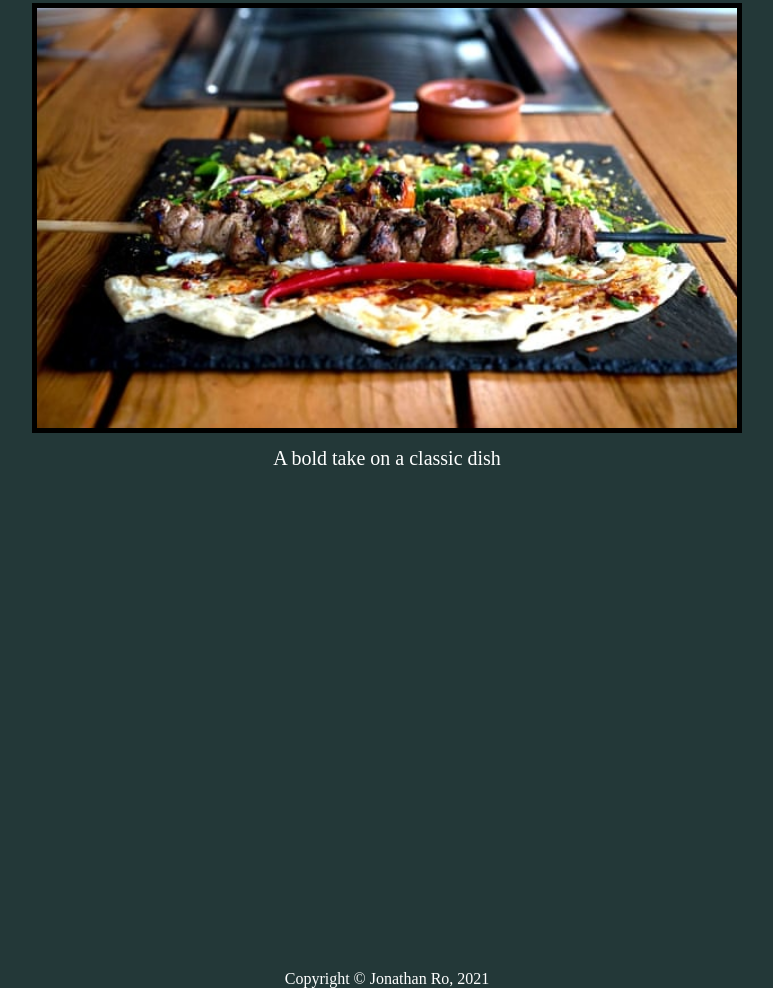
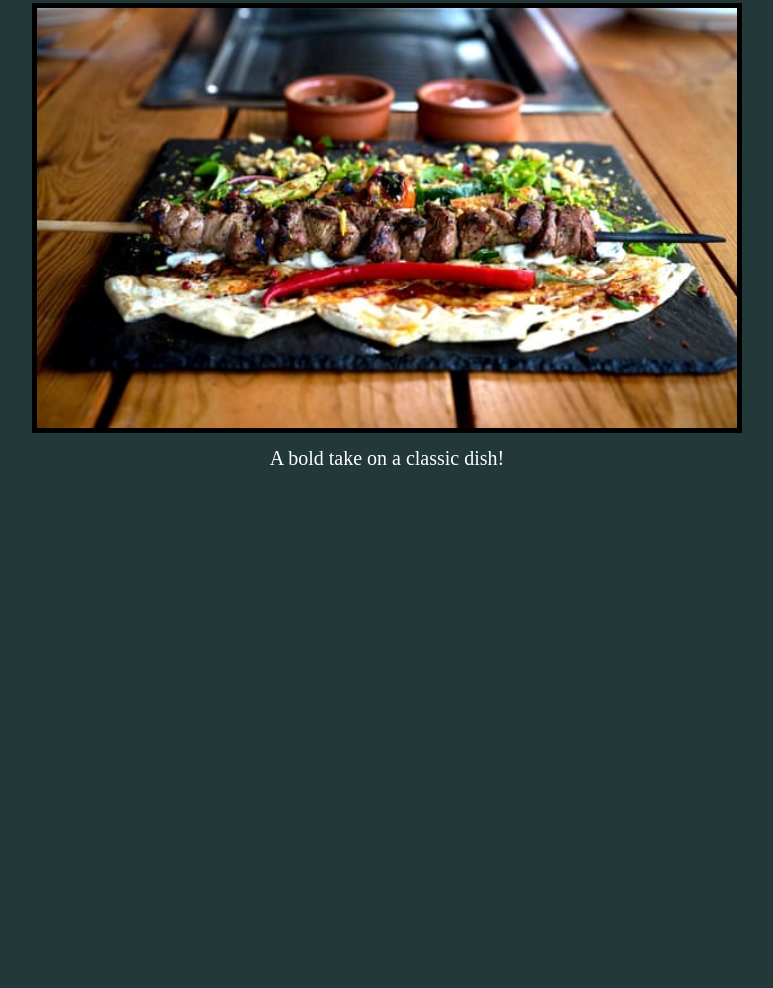
Before and after one commit to jonro2955/odin_javascript_3_restaurant_page, a plain HTML site: page index.html in a window 1280 px wide. Shown: the part 129-1117 px from the top of the page, without its empty margins (253-1026 px from the left). After the commit the page ends 800 px from the top, so only its background shows below. Drawn offline with Linux system fonts and the light colour scheme.

Commit message:
Edited copy

```diff
--- a/main.js
+++ b/main.js
@@ -16,7 +16,7 @@
   \**********************/
 /***/ ((__unused_webpack_module, __webpack_exports__, __webpack_require__) => {
 
-eval("__webpack_require__.r(__webpack_exports__);\n/* harmony export */ __webpack_require__.d(__webpack_exports__, {\n/* harmony export */   \"default\": () => (__WEBPACK_DEFAULT_EXPORT__)\n/* harmony export */ });\nfunction loadAbout(){\n  const contentDiv = document.getElementById(\"content\");\n\n  const about = document.createElement(\"div\");\n  const imgMain = document.createElement(\"img\");\n  const aboutText = document.createElement(\"div\");\n  const copyright = document.createElement(\"div\");\n\n  about.setAttribute(\"id\", \"aboutDiv\")\n  imgMain.setAttribute(\"src\", \"images/kebab.jpg\");\n  imgMain.setAttribute(\"alt\", \"Main Image\");\n  imgMain.setAttribute(\"id\", \"aboutImage\");\n  aboutText.setAttribute(\"id\", \"aboutText\");\n  copyright.setAttribute(\"id\", \"copyright\");\n  aboutText.textContent = \"A bold take on a classic dish\";\n  copyright.innerHTML = \"Copyright &copy; Jonathan Ro, 2021\"\n\n  about.append(imgMain, aboutText, copyright);\n  contentDiv.append(about);\n}\n\n/* harmony default export */ const __WEBPACK_DEFAULT_EXPORT__ = (loadAbout);\n\n//# sourceURL=webpack://odin_javascript_3_restaurant_page/./src/about.js?");
+eval("__webpack_require__.r(__webpack_exports__);\n/* harmony export */ __webpack_require__.d(__webpack_exports__, {\n/* harmony export */   \"default\": () => (__WEBPACK_DEFAULT_EXPORT__)\n/* harmony export */ });\nfunction loadAbout(){\n  const contentDiv = document.getElementById(\"content\");\n\n  const about = document.createElement(\"div\");\n  const imgMain = document.createElement(\"img\");\n  const aboutText = document.createElement(\"div\");\n\n  about.setAttribute(\"id\", \"aboutDiv\")\n  imgMain.setAttribute(\"src\", \"images/kebab.jpg\");\n  imgMain.setAttribute(\"alt\", \"Main Image\");\n  imgMain.setAttribute(\"id\", \"aboutImage\");\n  aboutText.setAttribute(\"id\", \"aboutText\");\n  aboutText.textContent = \"A bold take on a classic dish!\";\n\n  about.append(imgMain, aboutText);\n  contentDiv.append(about);\n}\n\n/* harmony default export */ const __WEBPACK_DEFAULT_EXPORT__ = (loadAbout);\n\n//# sourceURL=webpack://odin_javascript_3_restaurant_page/./src/about.js?");
 
 /***/ }),
 
--- a/style.css
+++ b/style.css
@@ -120,10 +120,3 @@ h1, h3 {
   align-items: center;
   gap: 15px;
 }
-
-
-#copyright{
-  color: white;
-  text-align: center;
-  margin-top: 500px;
-}
```
